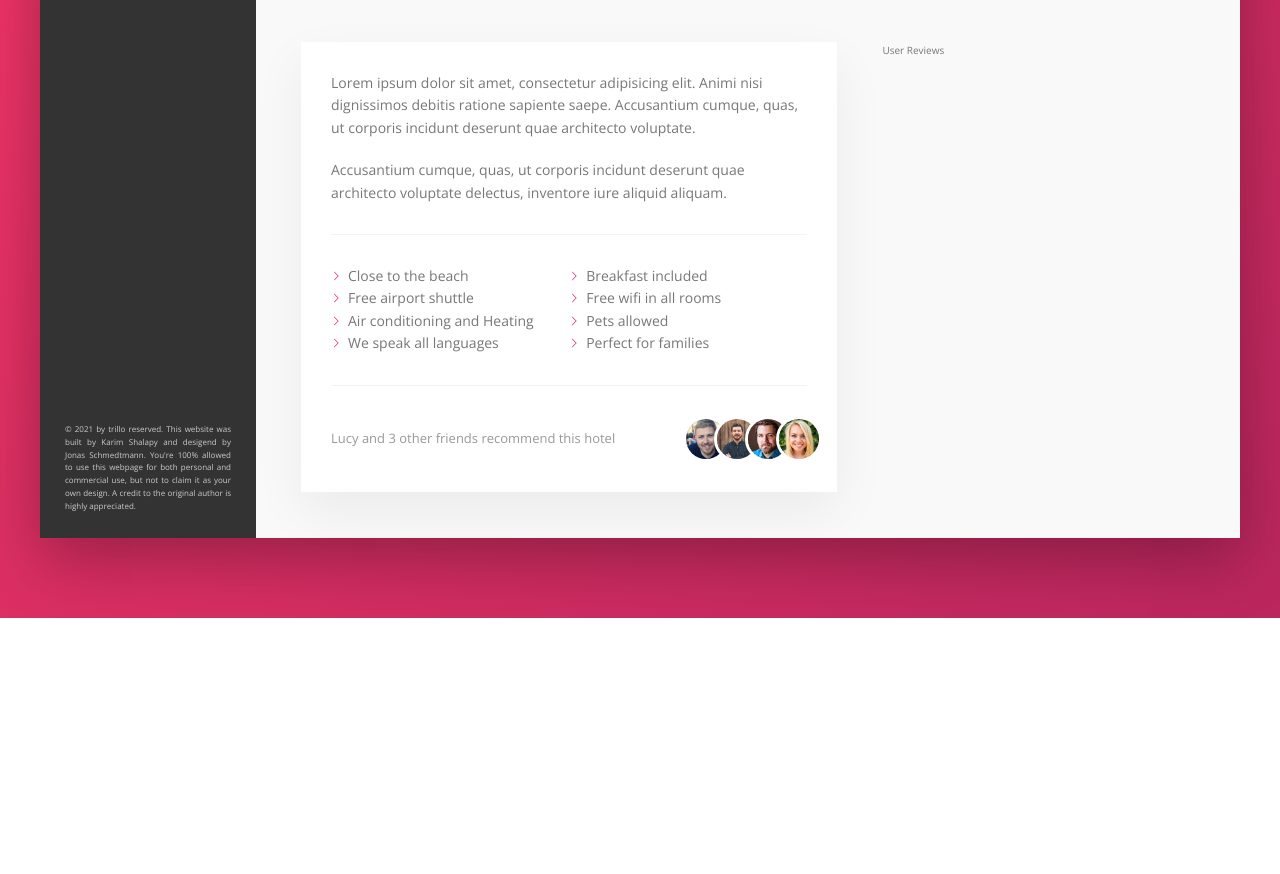
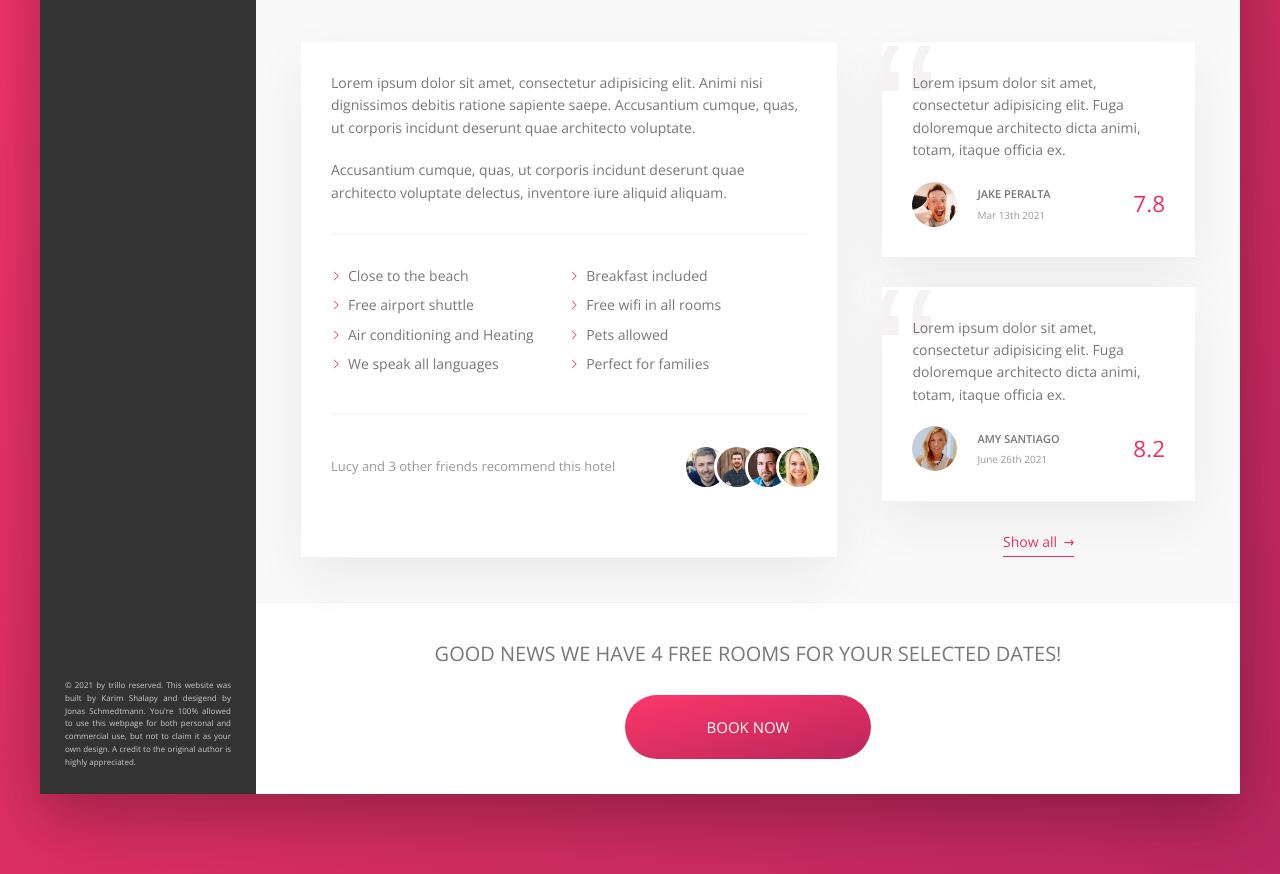
Before and after one commit to karimshalapy/trillo, a website: page index.html in a window 1280 px wide. Shown: the part 605-1479 px from the top of the page. Before the commit the page ends 1223 px from the top, so only its background shows below. Drawn offline with nearby package versions, Linux system fonts and the light colour scheme.

Commit message:
add cta part with book now button

```diff
--- a/index.html
+++ b/index.html
@@ -176,7 +176,44 @@
                                 </ul>
                             </div>
                         </div>
-                        <div class="user-reviews">User Reviews</div>
+                        <div class="user-reviews">
+                            <figure class="review">
+                                <blockquote class="review__quote">
+                                    Lorem ipsum dolor sit amet, consectetur adipisicing elit. Fuga doloremque architecto
+                                    dicta animi, totam, itaque officia ex.
+                                </blockquote>
+                                <figcaption class="review__user">
+                                    <img src="./img/user-1.jpg" alt="user 1 photo" class="review__user-photo">
+                                    <div class="review__user-userbox">
+                                        <p class="review__user-username">Jake Peralta</p>
+                                        <p class="review__user-date">Mar 13th 2021</p>
+                                    </div>
+                                    <span class="review__user-rating">7.8</span>
+                                </figcaption>
+                            </figure>
+                            <figure class="review">
+                                <blockquote class="review__quote">
+                                    Lorem ipsum dolor sit amet, consectetur adipisicing elit. Fuga doloremque architecto
+                                    dicta animi, totam, itaque officia ex.
+                                </blockquote>
+                                <figcaption class="review__user">
+                                    <img src="./img/user-2.jpg" alt="user 2 photo" class="review__user-photo">
+                                    <div class="review__user-userbox">
+                                        <p class="review__user-username">Amy Santiago</p>
+                                        <p class="review__user-date">June 26th 2021</p>
+                                    </div>
+                                    <span class="review__user-rating">8.2</span>
+                                </figcaption>
+                            </figure>
+                            <button class="btn-inline">Show all <span>&rarr;</span></button>
+                        </div>
+                    </div>
+                    <div class="cta">
+                        <h2 class="cta__book-now">Good news we have 4 free rooms for your selected dates!</h2>
+                        <button class="btn">
+                            <span class="btn__text  btn__text--active">Only 4 rooms left</span>
+                            <span class="btn__text btn__text--inactive">Book Now</span>
+                        </button>
                     </div>
                 </section>
             </main>
--- a/sass/components/_btn-inline.scss
+++ b/sass/components/_btn-inline.scss
@@ -5,9 +5,16 @@
     display: inline-block;
     transition: var(--transition);
 
+    & span {
+        margin-left: .3rem;
+        transition: margin .2s;
+    }
     &:hover,
     &:focus {
         color: var(--color-grey-dark-1);
         animation: animation-pulsate .8s ease both infinite;
+        & span {
+            margin-left: .8rem;
+        }
     }
 }
--- /dev/null
+++ b/sass/components/_btn.scss
@@ -0,0 +1,33 @@
+.btn {
+    padding: 2rem 5rem;
+    border-radius: 100rem;
+    background-image: linear-gradient(to bottom right, var(--color-primary-light), var(--color-primary-dark));
+    color: #fff;
+    overflow: hidden;
+    position: relative;
+    font-size: 1.5rem;
+    font-weight: 300;
+    text-transform: uppercase;
+    &__text {
+        display: block;
+        transition: var(--transition);
+        &--active {
+            transform: translateY(-200%);
+        }
+        &--inactive {
+            position: absolute;
+            top: 50%;
+            left: 50%;
+            transform: translate(-50%, -50%);
+        }
+    }
+    &:hover &__text,
+    &:focus &__text {
+        &--active {
+            transform: translateY(0%);
+        }
+        &--inactive {
+            transform: translate(-50%, 150%);
+        }
+    }
+}
--- /dev/null
+++ b/sass/components/_cta.scss
@@ -0,0 +1,11 @@
+.cta {
+    padding: 3.5rem 0;
+    text-align: center;
+
+    &__book-now {
+        font-size: 2rem;
+        font-weight: 300;
+        margin-bottom: 2.5rem;
+        text-transform: uppercase;
+    }
+}
--- a/sass/components/_list.scss
+++ b/sass/components/_list.scss
@@ -7,6 +7,7 @@
     flex-wrap: wrap;
     &__item {
         flex-basis: 50%;
+        margin-bottom: .7rem;
 
         &::before {
             content: "";
--- /dev/null
+++ b/sass/components/_review.scss
@@ -0,0 +1,53 @@
+.review {
+    background-color: #fff;
+    box-shadow: var(--shadow-light);
+    padding: 3rem;
+    margin-bottom: 3rem;
+    position: relative;
+    overflow: hidden;
+
+    &::before {
+        content:  "\201C";
+        position: absolute;
+        top: -2.75rem;
+        left: -1rem;
+        color: var(--color-grey-light-2);
+        font: 20rem/1 sans-serif;
+        z-index: 1;
+    }
+
+    &__quote {
+        margin-bottom: 2rem;
+        position: relative;
+        z-index: 2;
+    }
+    &__user {
+        display: flex;
+        align-items: center;
+
+        &-photo {
+            height: 4.5rem;
+            border-radius: 50%;
+            margin-right: 2rem;
+        }
+        &-userbox {
+            margin-right: auto;
+        }
+        &-username {
+            font-weight: 700;
+            text-transform: uppercase;
+            font-size: 1.1rem;
+            margin-bottom: .4rem;
+        }
+        &-date {
+            color: var(--color-grey-dark-3);
+            font-size: 1rem;
+        }
+        &-rating {
+            font-size: 2.25rem;
+            font-weight: 300;
+            color: var(--color-primary);
+
+        }
+    }
+}
--- a/sass/layout/_container.scss
+++ b/sass/layout/_container.scss
@@ -3,5 +3,8 @@
     min-height: 50rem;
     margin: 8rem auto;
     background-color: var(--color-grey-light-1);
-    box-shadow: var(--shadow-dark)
+    box-shadow: var(--shadow-dark);
+    @include respond($breakpoint-largest) {
+
+    };
 }
--- a/sass/layout/_detail.scss
+++ b/sass/layout/_detail.scss
@@ -1,18 +1,22 @@
 .detail {
     display: flex;
+    // align-items: flex-start;
     padding: 4.5rem;
     background-color: var(--color-grey-light-1);
     border-bottom: var(--border-grey-light);
+    font-size: 1.4rem;
 }
 .description {
     flex: 0 0 60%;
     margin-right: 4.5rem;
-    background-color: white;
+    background-color: #fff;
     padding: 3rem;
     box-shadow: var(--shadow-light);
-    font-size: 1.4rem;
 }
 
 .user-reviews {
     flex: 1;
+    display: flex;
+    flex-direction: column;
+    align-items: center;
 }
--- a/sass/main.scss
+++ b/sass/main.scss
@@ -25,3 +25,6 @@
 @import "./components/overview";
 @import "./components/recommend";
 @import "./components/list";
+@import "./components/review";
+@import "./components/cta";
+@import "./components/btn";
```
Also changed, not shown: css/main.css.
